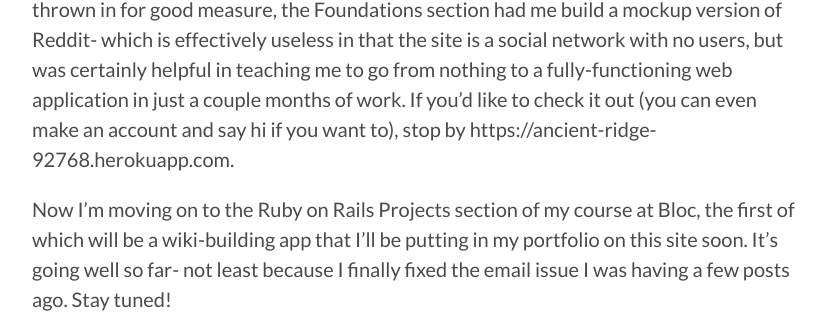
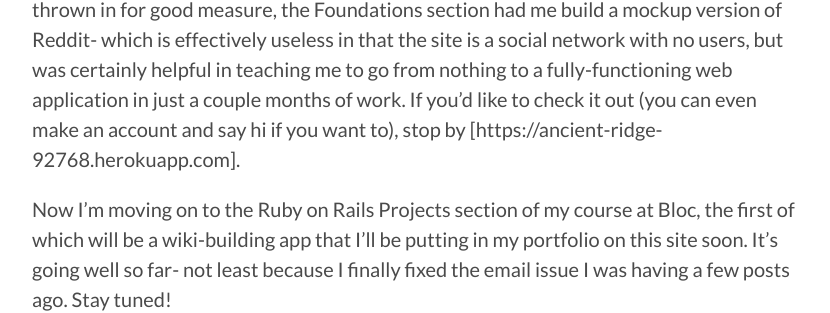
Before and after one commit to Bloc/portfolio-kami, a Jekyll site: the page built from _posts/2016-07-31-on-to-blocipedia.md, in a window 1280 px wide and 900 px high, scrolled down 1161 px. Shown: the part 293-606 px from the top of the window, without its empty margins (224-1054 px from the left). Built offline with Jekyll 4.4.1, drawn with Linux system fonts in a browser that asks for light colours; nearby versions of some CDN libraries; some of the changed text lies outside the part shown.

```diff
--- a/_posts/2016-07-31-on-to-blocipedia.md
+++ b/_posts/2016-07-31-on-to-blocipedia.md
@@ -15,7 +15,7 @@ title: On to Blocipedia
 
   Make sense? Hope I didn’t lose anyone there.
 
-  With those pieces of the programming world in place, and with just a pinch of JavaScript thrown in for good measure, the Foundations section had me build a mockup version of Reddit- which is effectively useless in that the site is a social network with no users, but was certainly helpful in teaching me to go from nothing to a fully-functioning web application in just a couple months of work. If you’d like to check it out (you can even make an account and say hi if you want to), stop by https://ancient-ridge-92768.herokuapp.com.
+  With those pieces of the programming world in place, and with just a pinch of JavaScript thrown in for good measure, the Foundations section had me build a mockup version of Reddit- which is effectively useless in that the site is a social network with no users, but was certainly helpful in teaching me to go from nothing to a fully-functioning web application in just a couple months of work. If you’d like to check it out (you can even make an account and say hi if you want to), stop by [https://ancient-ridge-92768.herokuapp.com].
 
   Now I’m moving on to the Ruby on Rails Projects section of my course at Bloc, the first of which will be a wiki-building app that I’ll be putting in my portfolio on this site soon. It’s going well so far- not least because I finally fixed the email issue I was having a few posts ago. Stay tuned!
 
```
